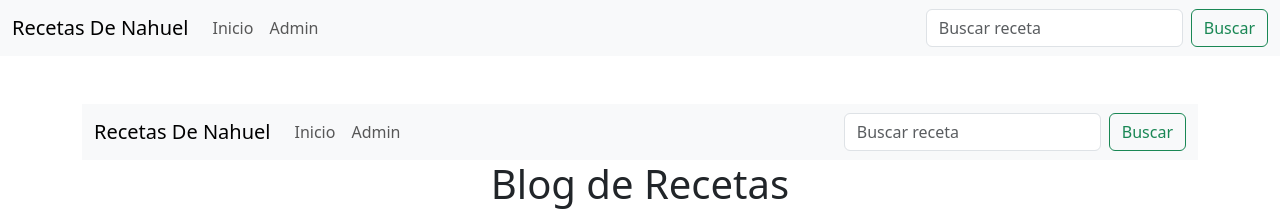
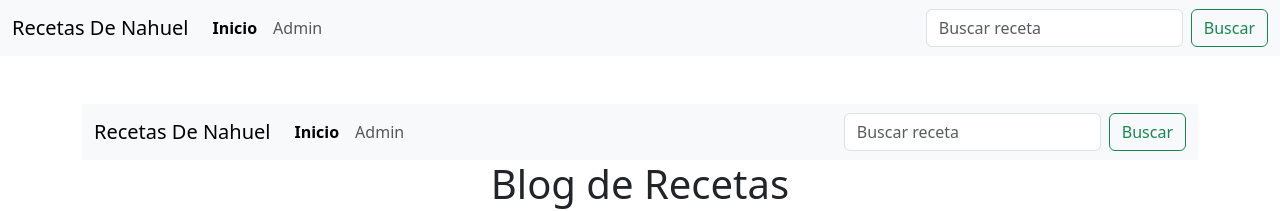
Before and after one commit to NahuFed/BlogRecetas, a React (Vite) app: page / in a window 1280 px wide. Shown: the top 211 px of the page. Built offline with nearby package versions, Linux system fonts and the light colour scheme.

Commit message:
agregado link activo a barra de navegacion

```diff
--- a/src/components/BarraNavegacion.jsx
+++ b/src/components/BarraNavegacion.jsx
@@ -3,9 +3,15 @@ import Container from 'react-bootstrap/Container';
 import Form from 'react-bootstrap/Form';
 import Nav from 'react-bootstrap/Nav';
 import Navbar from 'react-bootstrap/Navbar';
-import NavDropdown from 'react-bootstrap/NavDropdown';
+import { NavLink } from 'react-router-dom';
+
 
 function BarraNavegacion() {
+
+  let activeStyle ={
+    textDecoration: 'undirline',
+    fontWeight: 'bold'
+  }
   return (
     <Navbar expand="lg" className="bg-body-tertiary">
       <Container fluid>
@@ -17,8 +23,8 @@ function BarraNavegacion() {
             style={{ maxHeight: '100px' }}
             navbarScroll
           >
-          <Nav.Link href="/">Inicio</Nav.Link>
-            <Nav.Link href="admin">Admin</Nav.Link>
+          <NavLink className='nav-link' to="/" style={({ isActive }) => (isActive ? activeStyle : undefined)} >Inicio</NavLink>
+            <NavLink className='nav-link' to="/admin" style={({ isActive }) => (isActive ? activeStyle : undefined)}>Admin</NavLink>
             </Nav>
 
           <Form className="d-flex">
```
